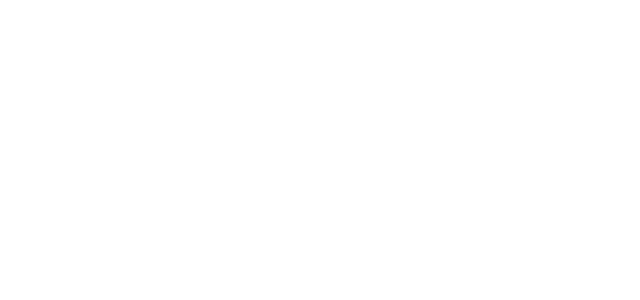
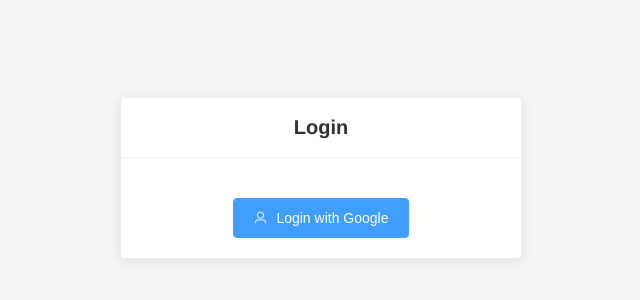
Before and after one commit to unchainese/unchainadmin, a Vue app: page /#/login in a window 1280 px wide. Shown: the part 222-522 px from the top of the page, without its empty margins (319-959 px from the left). Built offline with nearby package versions, Linux system fonts and the light colour scheme.

Commit message:
add pages

```diff
--- /dev/null
+++ b/src/components/LoginPage.vue
@@ -0,0 +1,62 @@
+<template>
+  <div class="login-container">
+    <el-card class="login-card">
+      <div slot="header" class="login-header">
+        <span>Login</span>
+      </div>
+      <div class="login-content">
+        <el-button
+            type="primary"
+            icon="el-icon-user"
+            size="large"
+            @click="handleGoogleLogin"
+        >
+          Login with Google
+        </el-button>
+      </div>
+    </el-card>
+  </div>
+</template>
+
+<script>
+export default {
+  name: "LoginPage",
+  data() {
+    return {
+      clientId: "YOUR_GOOGLE_CLIENT_ID", // Replace with your Google Client ID
+    };
+  },
+  methods: {
+    handleGoogleLogin() {
+      const host = window.location.origin;
+      window.location.href = "//"+host+'/auth/google';
+    },
+  },
+  mounted() {
+  },
+};
+</script>
+
+<style scoped>
+.login-container {
+  display: flex;
+  justify-content: center;
+  align-items: center;
+  height: 100vh;
+  background-color: #f5f5f5;
+}
+
+.login-card {
+  width: 400px;
+  text-align: center;
+}
+
+.login-header {
+  font-size: 20px;
+  font-weight: bold;
+}
+
+.login-content {
+  margin-top: 20px;
+}
+</style>
--- a/src/components/Main.vue
+++ b/src/components/Main.vue
@@ -41,8 +41,8 @@
           </el-tooltip>
 
 
-          <el-tooltip content="Mojotv.cn" placement="top">
-            <el-link :underline="false" class="addon-icon" href="https://mojotv.cn"
+          <el-tooltip content="unchainese.unchain" placement="top">
+            <el-link :underline="false" class="addon-icon" href="https://github.com/unchainese"
                      icon="el-icon-question" target="_blank"></el-link>
           </el-tooltip>
 
@@ -50,7 +50,7 @@
           <el-tooltip placement="top">
             <div slot="content">
               <p>ByteGang</p>
-              <p>前端GitHash：{{ gitHash }}</p>
+              <p>GitHash：{{ gitHash }}</p>
               <template v-for="(item,k) in version">
                 <p :key="k" v-text="item.desc + item.key"></p>
               </template>
@@ -70,29 +70,23 @@
 
             <el-dropdown-menu slot="dropdown">
               <el-dropdown-item command="sre-mfa-init"
-                                icon="el-icon-key">激活SRE-MFA
+                                icon="el-icon-key">Cool
               </el-dropdown-item>
 
 
-              <el-dropdown-item v-if="todoCount > 0" command="todo" icon="el-icon-s-promotion">
-                {{ `${todoCount}条待审批` }}
+              <el-dropdown-item  command="todo" icon="el-icon-s-promotion">
+                XY
               </el-dropdown-item>
-              <!--              <el-dropdown-item command="logout" icon="el-icon-s-operation">账号登出</el-dropdown-item>-->
-              <el-dropdown-item command="reset-password" icon="el-icon-guide">重置-密码
+                            <el-dropdown-item command="logout" icon="el-icon-s-operation">Logout</el-dropdown-item>
+
+                            <el-dropdown-item command="reset-pk" icon="el-icon-key">KEY</el-dropdown-item>
+                            <el-dropdown-item command="user-setting" icon="el-icon-setting">PubKey</el-dropdown-item>
+                            <el-dropdown-item command="user-mfa" icon="el-icon-s-grid">MFA</el-dropdown-item>
+
+              <el-dropdown-item  command="doc-api" icon="el-icon-s-grid" title="">
+                DOC
               </el-dropdown-item>
-              <el-dropdown-item command="reset-mfa" icon="el-icon-odometer">重置-MFA</el-dropdown-item>
-              <!--              <el-dropdown-item command="reset-pk" icon="el-icon-key">重置堡垒机SSH公钥</el-dropdown-item>-->
-              <!--              <el-dropdown-item command="user-setting" icon="el-icon-setting">设置公钥</el-dropdown-item>-->
-              <!--              <el-dropdown-item command="user-mfa" icon="el-icon-s-grid">设置2FA</el-dropdown-item>-->
-              <el-dropdown-item v-if="isAdmin" command="debug-log" icon="el-icon-s-grid" title="仅管理员可以看到">
-                系统日志
-              </el-dropdown-item>
-              <el-dropdown-item v-if="isAdmin" command="doc-api" icon="el-icon-s-grid" title="仅仅管理员可以看到">
-                API文档
-              </el-dropdown-item>
-              <el-dropdown-item v-if="isAdmin" command="jms-report" icon="el-icon-s-grid"
-                                title="仅仅管理员可以看到">报表预览
-              </el-dropdown-item>
+
             </el-dropdown-menu>
           </el-dropdown>
 
@@ -132,11 +126,12 @@
   computed: {
 
     oauthGithubURL() {
-      let clientId = '529233922d0f07904d7e';
-      let state = 'mojotv.cn';
-      let scope = 'user';
-      //https://docs.github.com/en/developers/apps/building-oauth-apps/authorizing-oauth-apps#redirect-urls
-      return `https://github.com/login/oauth/authorize?client_id=${clientId}&redirect_uri=${window.location.origin}&scope=${scope}&state=${state}`;
+      // let clientId = '529233922d0f07904d7e';
+      // let state = 'mojotv.cn';
+      // let scope = 'user';
+      // //https://docs.github.com/en/developers/apps/building-oauth-apps/authorizing-oauth-apps#redirect-urls
+      // return `https://github.com/login/oauth/authorize?client_id=${clientId}&redirect_uri=${window.location.origin}&scope=${scope}&state=${state}`;
+      return `/auth/google`;
 
     },
 
--- a/src/router.js
+++ b/src/router.js
@@ -8,7 +8,14 @@
     mode: "hash",//history mode is not fit for netlify cloud
     routes: [
 
-
+        {
+            path: "/login",
+            name: "login",
+            meta: {
+                title: "Login"
+            },
+            component: () => import("./components/LoginPage"),
+        },
 
         {
             path: "/",
```
